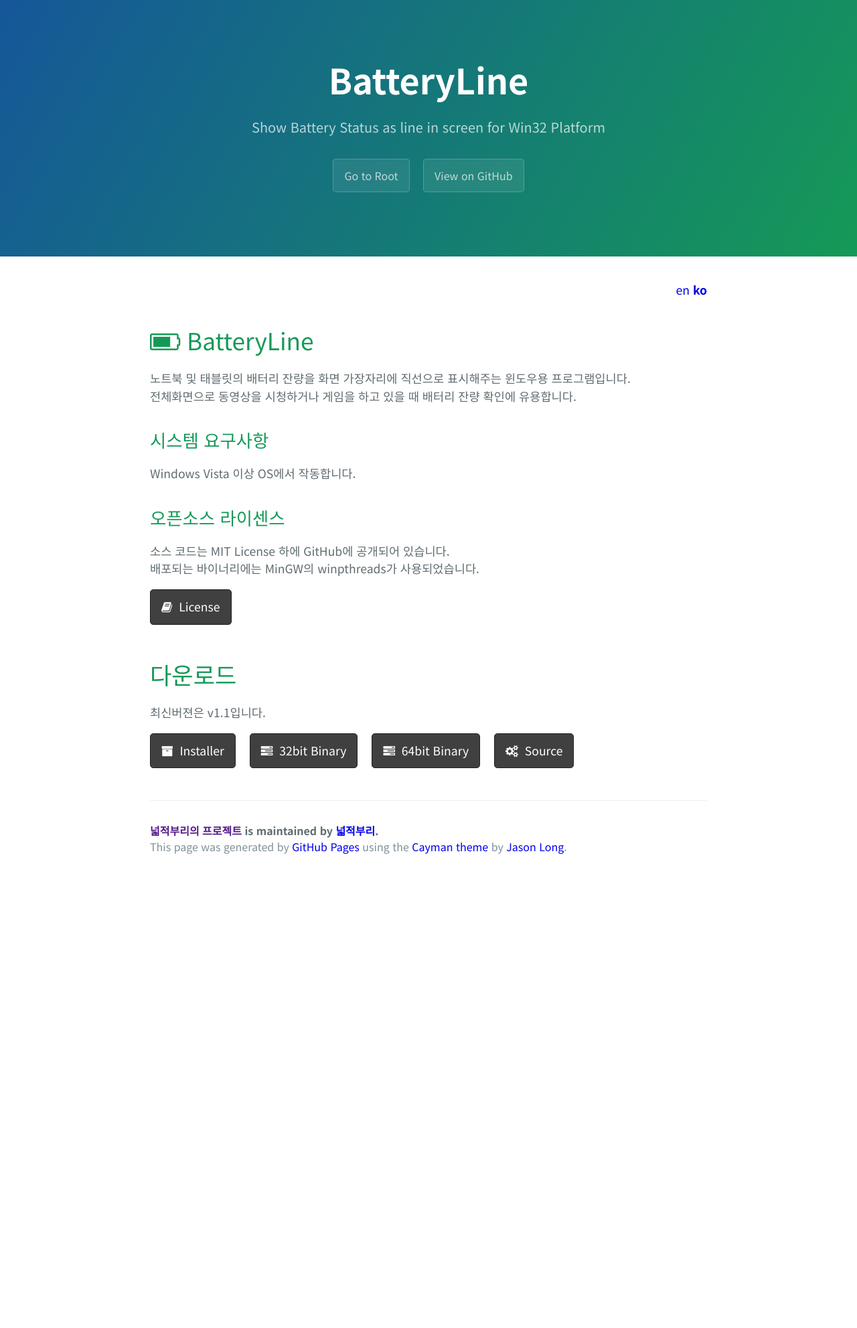
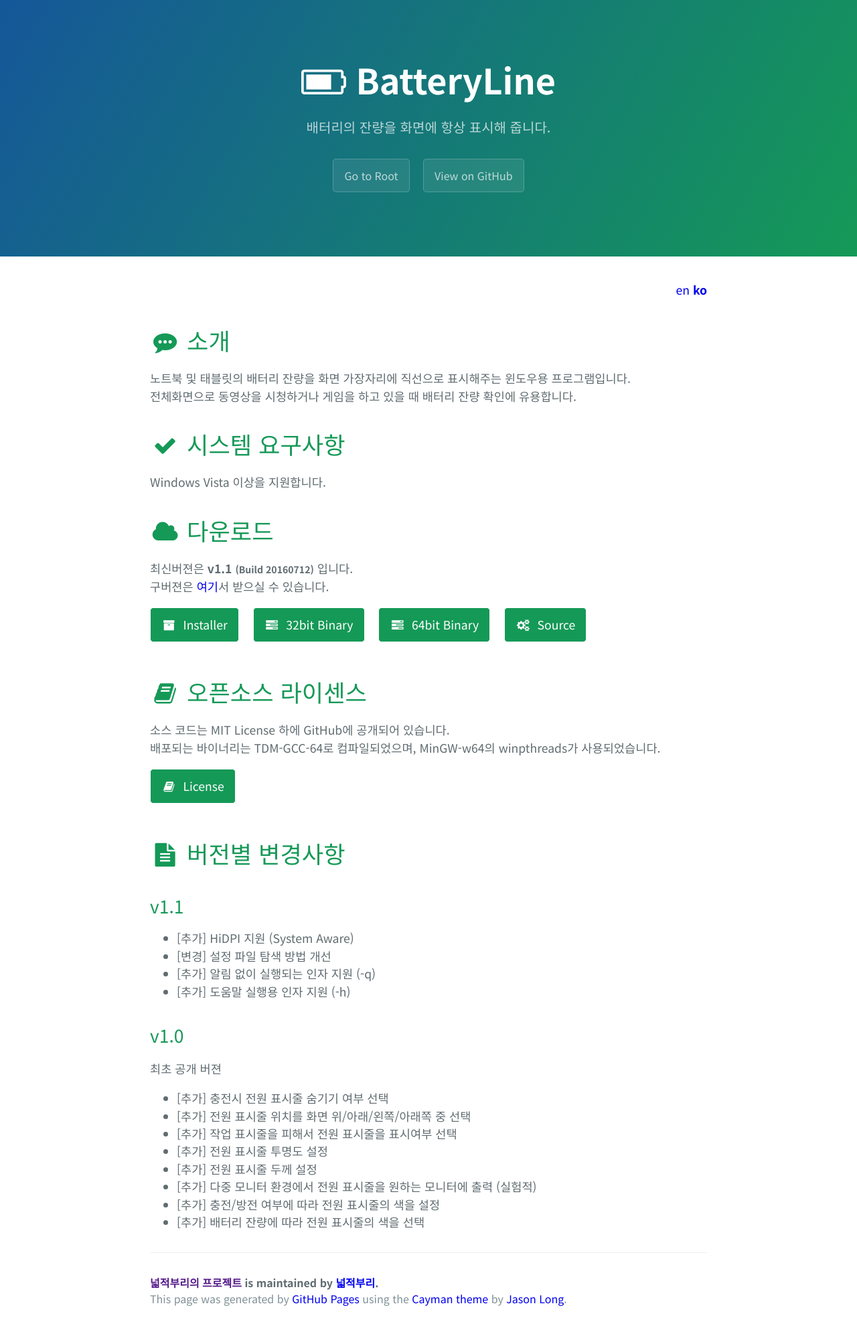
Before and after one commit to ied206/ied206.github.io, a Jekyll site: the page built from BatteryLine/index.markdown, in a window 1280 px wide. Shown: the whole page at 67% size. Built offline with Jekyll 4.4.1, drawn with Linux system fonts in a browser that asks for light colours; before the commit the page ends 1308 px from its top, so only the background shows below that.

Commit message:
Finished BatteryLine Homepage

```diff
--- a/BatteryLine/index.markdown
+++ b/BatteryLine/index.markdown
@@ -1,7 +1,7 @@
 ---
 layout: project
-title: BatteryLine
-tagline: Show Battery Status as line in screen for Win32 Platform
+title: <i class="fa fa-fw fa-battery-3"></i> BatteryLine
+tagline: 배터리의 잔량을 화면에 항상 표시해 줍니다.
 github: https://github.com/ied206/BatteryLine
 # zipball: https://github.com/ied206/BatteryLine/zipball/master
 #tarball: https://github.com/ied206/BatteryLine/tarball/master
@@ -9,23 +9,44 @@
 lang: ko
 ---
 
-# <i class="fa fa-battery-3"></i> BatteryLine
+# <i class="fa fa-fw fa-commenting"></i> 소개
 노트북 및 태블릿의 배터리 잔량을 화면 가장자리에 직선으로 표시해주는 윈도우용 프로그램입니다.
 전체화면으로 동영상을 시청하거나 게임을 하고 있을 때 배터리 잔량 확인에 유용합니다.
 
-## 시스템 요구사항
-Windows Vista 이상 OS에서 작동합니다.
+# <i class="fa fa-fw fa-check"></i> 시스템 요구사항
+Windows Vista 이상을 지원합니다.
 
-## 오픈소스 라이센스
+# <i class="fa fa-fw fa-cloud"></i> 다운로드
+최신버젼은 **v1.1 <small>(Build 20160712)</small>** 입니다.
+구버젼은 [여기]({{ site.baseurl }}/BatteryLine/download)서 받으실 수 있습니다.
+
+<a href="{{ site.baseurl }}/BatteryLine/release/v1.1/BatteryLine-v1.1-Installer.exe" class="btn-dark"><i class="fa fa-fw fa-archive"></i>&nbsp;&nbsp;Installer</a>
+<a href="{{ site.baseurl }}/BatteryLine/release/v1.1/BatteryLine-v1.1-x86.zip" class="btn-dark"><i class="fa fa-fw fa-tasks"></i>&nbsp;&nbsp;32bit Binary</a>
+<a href="{{ site.baseurl }}/BatteryLine/release/v1.1/BatteryLine-v1.1-x64.zip" class="btn-dark"><i class="fa fa-fw fa-tasks"></i>&nbsp;&nbsp;64bit Binary</a>
+<a href="{{ site.baseurl }}/BatteryLine/release/v1.1/BatteryLine-v1.1-src.zip" class="btn-dark"><i class="fa fa-fw fa-gears"></i>&nbsp;&nbsp;Source</a>
+
+# <i class="fa fa-fw fa-book"></i> 오픈소스 라이센스
 소스 코드는 MIT License 하에 GitHub에 공개되어 있습니다.
-배포되는 바이너리에는 MinGW의 winpthreads가 사용되었습니다.
+배포되는 바이너리는 TDM-GCC-64로 컴파일되었으며, MinGW-w64의 winpthreads가 사용되었습니다.
 
-<a href="https://github.com/ied206/BatteryLine/blob/master/LICENSE" class="btn-black"><i class="fa fa-book"></i>&nbsp;&nbsp;License</a>
+<a href="https://github.com/ied206/BatteryLine/blob/master/LICENSE" class="btn-dark"><i class="fa fa-fw fa-book"></i>&nbsp;&nbsp;License</a>
 
-# 다운로드
-최신버젼은 v1.1입니다.
+# <i class="fa fa-fw fa-file-text"></i> 버전별 변경사항
 
-<a href="https://ied206.github.io/BatteryLine/release/BatteryLine-v1.1-Installer.exe" class="btn-black"><i class="fa fa-archive"></i>&nbsp;&nbsp;Installer</a>
-<a href="https://ied206.github.io/BatteryLine/release/BatteryLine-v1.1-x86.zip" class="btn-black"><i class="fa fa-tasks"></i>&nbsp;&nbsp;32bit Binary</a>
-<a href="https://ied206.github.io/BatteryLine/release/BatteryLine-v1.1-x64.zip" class="btn-black"><i class="fa fa-tasks"></i>&nbsp;&nbsp;64bit Binary</a>
-<a href="https://ied206.github.io/BatteryLine/release/BatteryLine-v1.1-src.zip" class="btn-black"><i class="fa fa-gears"></i>&nbsp;&nbsp;Source</a>
+## v1.1
+- [추가] HiDPI 지원 (System Aware)
+- [변경] 설정 파일 탐색 방법 개선
+- [추가] 알림 없이 실행되는 인자 지원 (-q)
+- [추가] 도움말 실행용 인자 지원 (-h)
+
+## v1.0
+최초 공개 버젼
+
+- [추가] 충전시 전원 표시줄 숨기기 여부 선택
+- [추가] 전원 표시줄 위치를 화면 위/아래/왼쪽/아래쪽 중 선택
+- [추가] 작업 표시줄을 피해서 전원 표시줄을 표시여부 선택
+- [추가] 전원 표시줄 투명도 설정
+- [추가] 전원 표시줄 두께 설정
+- [추가] 다중 모니터 환경에서 전원 표시줄을 원하는 모니터에 출력 (실험적)
+- [추가] 충전/방전 여부에 따라 전원 표시줄의 색을 설정
+- [추가] 배터리 잔량에 따라 전원 표시줄의 색을 선택
--- a/static/css/joveler.css
+++ b/static/css/joveler.css
@@ -30,45 +30,43 @@
   font-weight: bold;
 }
 
-.btn-black {
+.btn-dark {
   display: inline-block;
   margin-bottom: 1rem;
   color: #FFFFFF;
-  background-color: #404040;
-  border-color: #202020;
+  background-color: #159957;
   border-style: solid;
   border-width: 1px;
   border-radius: 0.3rem;
   transition: color 0.2s, background-color 0.2s, border-color 0.2s;
 }
-.btn-black:hover {
+.btn-dark:hover {
   color: #FFFFFF;
   text-decoration: none;
-  background-color: #000000;
-  border-color: #000000;
+  background-color: #155799;
 }
-.btn-black + .btn-black {
+.btn-dark + .btn-dark {
   margin-left: 1rem;
 }
 @media screen and (min-width: 64em) {
-  .btn-black {
+  .btn-dark {
     padding: 0.75rem 1rem;
   }
 }
 @media screen and (min-width: 42em) and (max-width: 64em) {
-  .btn-black {
+  .btn-dark {
     padding: 0.6rem 0.9rem;
     font-size: 0.9rem;
   }
 }
 @media screen and (max-width: 42em) {
-  .btn-black {
+  .btn-dark {
     display: block;
     width: 100%;
     padding: 0.75rem;
     font-size: 0.9rem;
   }
-  .btn-black + .btn-black {
+  .btn-dark + .btn-dark {
     margin-top: 1rem;
     margin-left: 0;
   }
```
Also changed, not shown: BatteryLine/download/index-en.markdown (added, +23 -0 lines), BatteryLine/download/index.markdown (added, +23 -0 lines), BatteryLine/index-en.markdown (+47 -11 lines), _test/Notepad-UTF8/index.html (deleted, +0 -34 lines), 11 other files.
